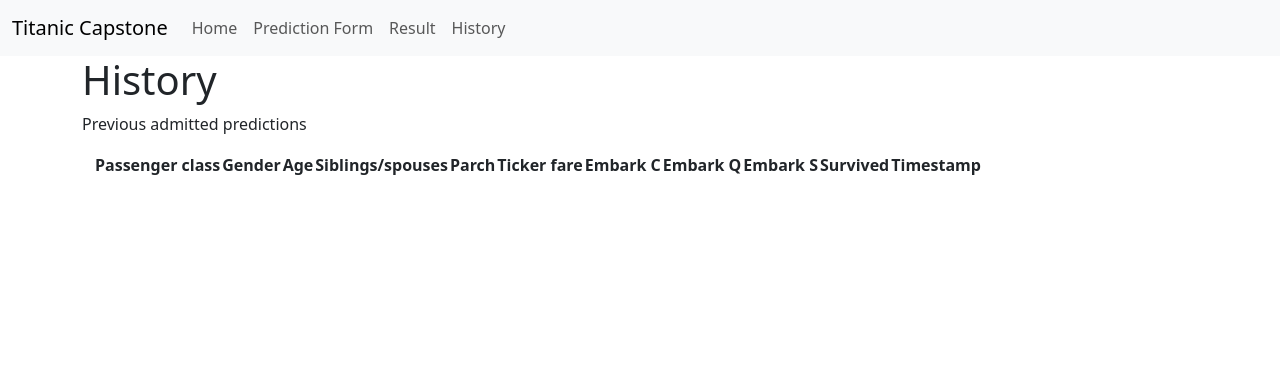
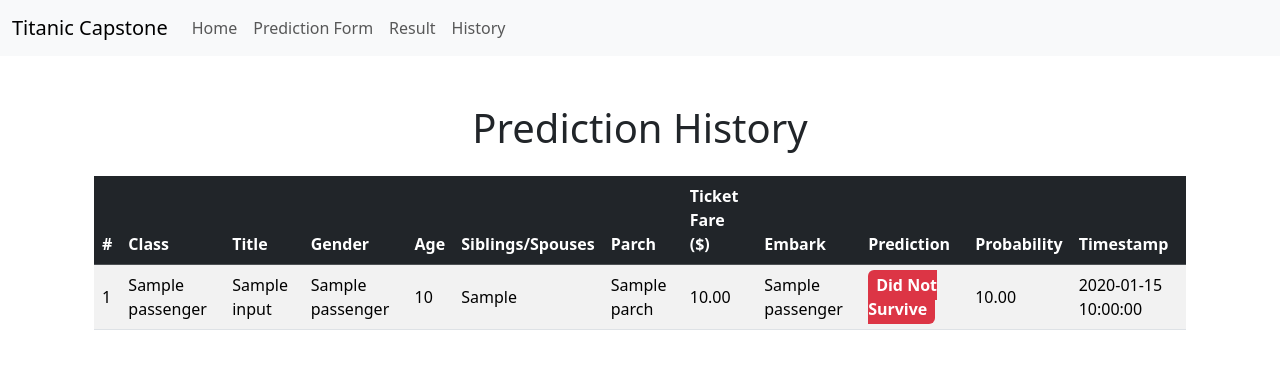
Before and after one commit to teritox/Titanic-Capstone-Project, a Django app: template web/predictor/templates/predictor/history.html in a window 1280 px wide. Shown: the top 369 px of the page. Run offline with Django 5.2, Linux system fonts and the light colour scheme; the template is opened without the code that fills it: most values are stand-ins (such as "Sample title", 1, 10 or a date in 2020); data that the repository does not hold is empty.

Commit message:
Initial commit for database data to history page

```diff
--- a/web/predictor/templates/predictor/history.html
+++ b/web/predictor/templates/predictor/history.html
@@ -2,38 +2,54 @@
 
 {% block body_block %}
 
-<h1>History</h1>
-<p>Previous admitted predictions</p>
+<div class="container mt-5">
+    <h1 class="text-center mb-4">Prediction History</h1>
 
-    <div class="container">
     {% if predictions %}
-    <table>
-        <thead>
+    <div class="table-responsive">
+        <table class="table table-striped table-hover align-middle">
+            <thead class="table-dark">
                 <tr>
-                <th>Passenger class</th>
+                    <th>#</th>
+                    <th>Class</th>
+                    <th>Title</th>
                     <th>Gender</th>
                     <th>Age</th>
-                <th>Siblings/spouses</th>
+                    <th>Siblings/Spouses</th>
                     <th>Parch</th>
-                <th>Ticker fare</th>
-                <th>Embark C</th>
-                <th>Embark Q</th>
-                <th>Embark S</th>
-                <th>Survived</th>
+                    <th>Ticket Fare ($)</th>
+                    <th>Embark</th>
+                    <th>Prediction</th>
+                    <th>Probability</th>
                     <th>Timestamp</th>
                 </tr>
             </thead>
             <tbody>
                 {% for passenger in predictions %}
                 <tr>
-                {% comment %} Add in the information for each passenger
-                <td>{{ passenger.attribute}}</td> {% endcomment %}
+                    <td>{{ forloop.counter }}</td>
+                    <td>{{ passenger.passenger_class_label }}</td>
+                    <td>{{ passenger.input_data.title }}</td>
+                    <td>{{ passenger.gender_label }}</td>
+                    <td>{{ passenger.input_data.age }}</td>
+                    <td>{{ passenger.input_data.siblings_or_spouses }}</td>
+                    <td>{{ passenger.input_data.parch }}</td>
+                    <td>{{ passenger.input_data.ticket_fare|floatformat:2 }}</td>
+                    <td>{{ passenger.embark_label }}</td>
+                    <td>
+                        <span class="fw-bold text-white px-2 py-1 rounded {% if passenger.prediction_result %}bg-success{% else %}bg-danger{% endif %}">
+                          {% if passenger.prediction_result %}Survived{% else %}Did Not Survive{% endif %}
+                        </span>
+                    </td>
+                    <td>{{ passenger.prediction_probability|floatformat:2 }}</td>
+                    <td>{{ passenger.timestamp|date:"Y-m-d H:i:s" }}</td>
                 </tr>
+                {% endfor %}
             </tbody>
-        {% endfor %}
         </table>
+    </div>
     {% else %}
-    <p>NO WEBPAGES FOUND!</p>
+    <div class="alert alert-info">No predictions yet.</div>
     {% endif %}
 </div>
 
```
Also changed, not shown: web/predictor/views.py (+12 -1 lines). Lines whose indentation alone changed are shown as unchanged.
